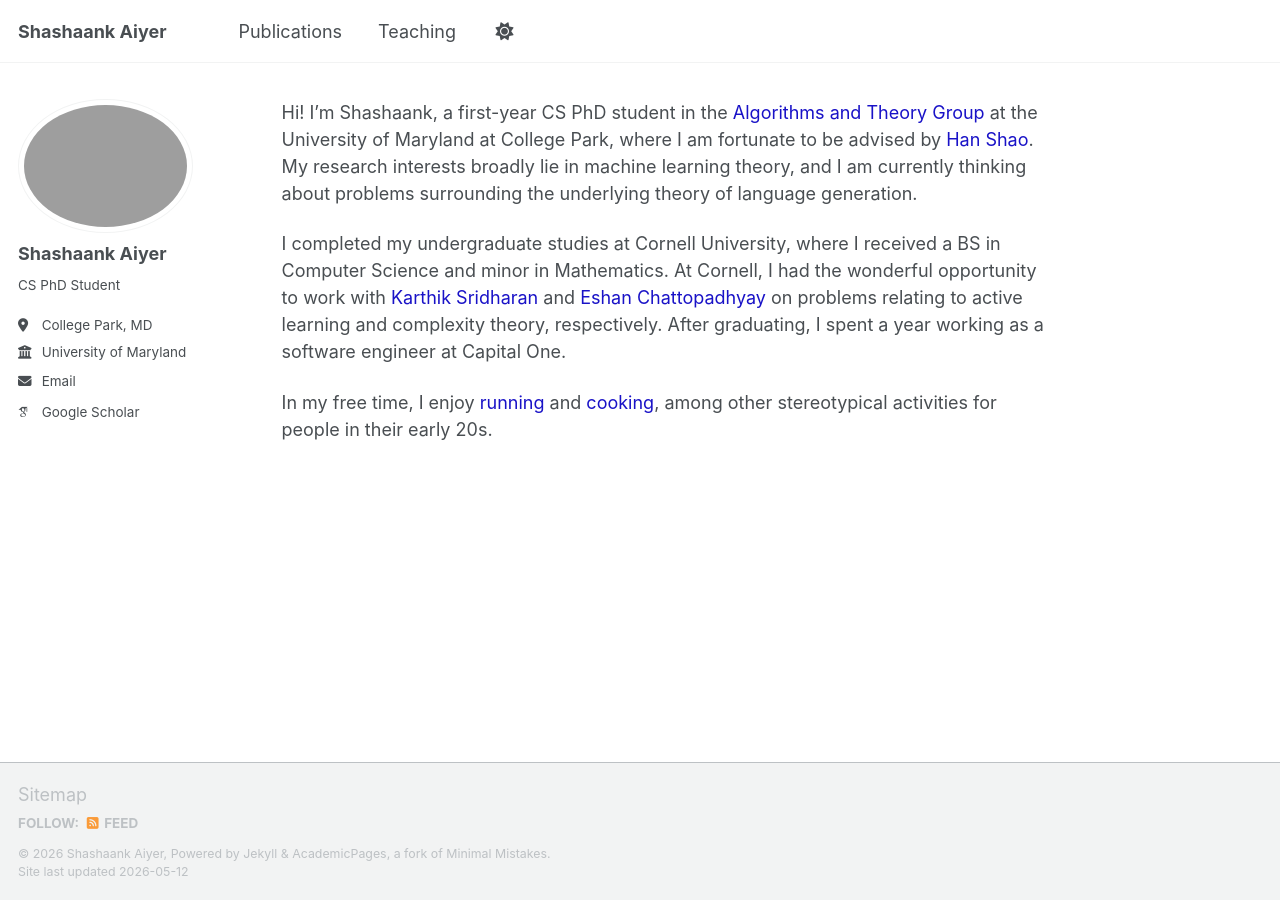
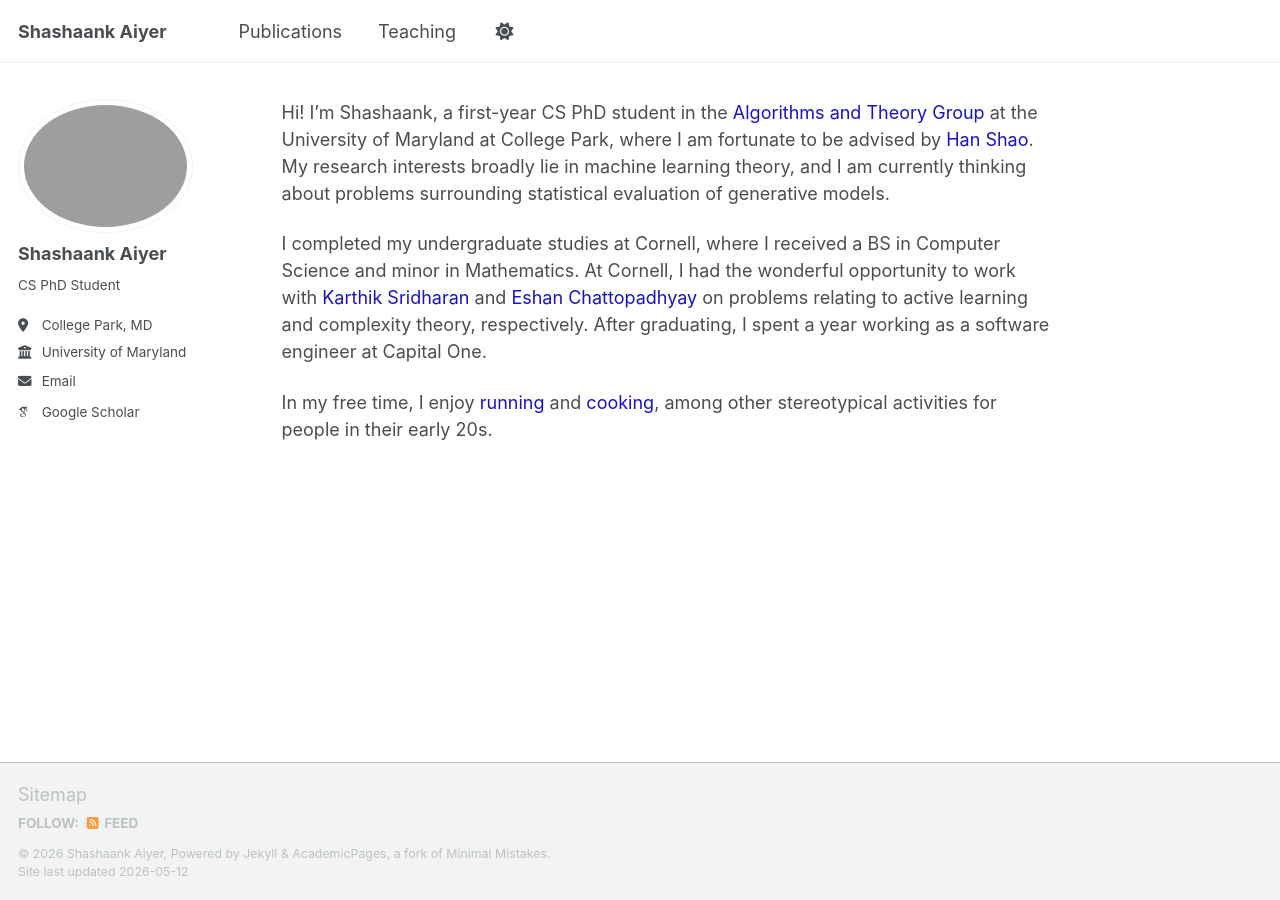
Before and after one commit to shashaank-aiyer/shashaank-aiyer.github.io, a Jekyll site: the page built from _pages/about.md, in a window 1280 px wide. Built offline with Jekyll 4.4.1, drawn with Linux system fonts in a browser that asks for light colours; some web fonts are replaced; a script that is not in the unit is left out.

Commit message:
Updated research interests

```diff
--- a/_pages/about.md
+++ b/_pages/about.md
@@ -16,8 +16,8 @@ redirect_from:
   }
 </style>
 
-Hi! I'm Shashaank, a first-year CS PhD student in the [Algorithms and Theory Group](https://www.cs.umd.edu/researcharea/algorithms-and-theory) at the University of Maryland at College Park, where I am fortunate to be advised by [Han Shao](https://sites.google.com/view/hanshao/home). My research interests broadly lie in machine learning theory, and I am currently thinking about problems surrounding the underlying theory of language generation.
+Hi! I'm Shashaank, a first-year CS PhD student in the [Algorithms and Theory Group](https://www.cs.umd.edu/researcharea/algorithms-and-theory) at the University of Maryland at College Park, where I am fortunate to be advised by [Han Shao](https://www.cs.umd.edu/~hanshao/). My research interests broadly lie in machine learning theory, and I am currently thinking about problems surrounding statistical evaluation of generative models.
 
-I completed my undergraduate studies at Cornell University, where I received a BS in Computer Science and minor in Mathematics. At Cornell, I had the wonderful opportunity to work with [Karthik Sridharan](https://www.cs.cornell.edu/~sridharan/) and [Eshan Chattopadhyay](https://www.cs.cornell.edu/~eshan/) on problems relating to active learning and complexity theory, respectively. After graduating, I spent a year working as a software engineer at Capital One.
+I completed my undergraduate studies at Cornell, where I received a BS in Computer Science and minor in Mathematics. At Cornell, I had the wonderful opportunity to work with [Karthik Sridharan](https://www.cs.cornell.edu/~sridharan/) and [Eshan Chattopadhyay](https://www.cs.cornell.edu/~eshan/) on problems relating to active learning and complexity theory, respectively. After graduating, I spent a year working as a software engineer at Capital One.
 
 In my free time, I enjoy [running](https://www.strava.com/athletes/150322762) and [cooking](https://www.instagram.com/shankcooks/?igsh=a3Z2cHRhZnRob3E1&utm_source=qr), among other stereotypical activities for people in their early 20s.
```
